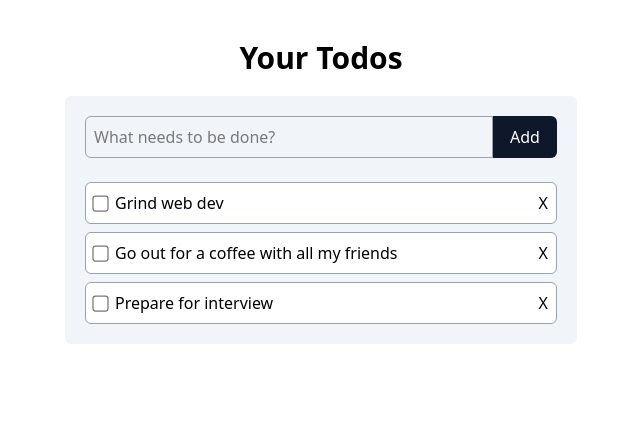
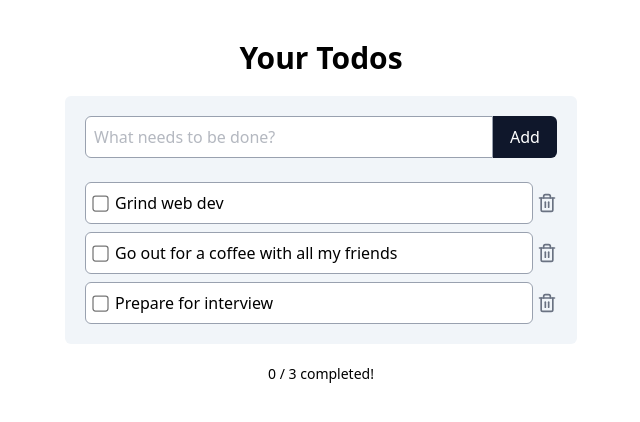
Before and after one commit to ioannides-agg/todolist-webapp, a React (Vite) app in the folder todolist-front/: page / in a window 1280 px wide. Shown: the top 422 px of the page, without its empty margins (319-959 px from the left). Built offline with nearby package versions, Linux system fonts and the light colour scheme.

Commit message:
added custom hook to bundle logic, todo summary fixed ug with ids

```diff
--- a/todolist-front/src/App.tsx
+++ b/todolist-front/src/App.tsx
@@ -1,32 +1,17 @@
-import { useState } from "react"
-import { dummyData } from "./data/todos"
 import AddTodoForm from "./components/AddTodoForm";
 import TodoList from "./components/TodoList";
+import TodoSummary from "./components/TodoSummary";
+import useTodos from "./hooks/useTodos";
 
 function App() {
-  const [todos, setTodos] = useState(dummyData);
-
-  function setTodoCompleted(id: number, completed: boolean) {
-    setTodos((prevTodos) => prevTodos.map((todo) => (todo.id === id ? { ...todo, completed } : todo)));
-  }
-
-  function setTodoDeleted(id: number) {
-    setTodos((prevTodos) => prevTodos.filter((todo) => todo.id !== id))
-  }
-
-  function addTodo(title: string) {
-    setTodos((prevTodos) => [
-      {
-        id: prevTodos.length + 1,
-        title,
-        completed: false
-      },
-      ...prevTodos
-    ]);
-  }
+  const { todos,
+    setTodoCompleted,
+    setTodoDeleted,
+    addTodo,
+    deleteAllCompletedTodos } = useTodos();
 
   return (
-    <main className="py-10 h-screen space-y-5">
+    <main className="py-10 h-screen space-y-5 overflow-y-auto">
       <h1 className="font-bold text-3xl text-center">Your Todos</h1>
       <div className="max-w-lg mx-auto bg-slate-100 rounded-md p-5 space-y-6">
         <AddTodoForm onSubmit={addTodo} />
@@ -36,6 +21,9 @@ function App() {
           onDeletedChange={setTodoDeleted}
         />
       </div>
+      {todos.length > 0 && (
+        <TodoSummary todos={todos} deleteAllCompleted={deleteAllCompletedTodos} />
+      )}
     </main>
   )
 }
--- a/todolist-front/src/components/AddTodoForm.tsx
+++ b/todolist-front/src/components/AddTodoForm.tsx
@@ -22,7 +22,7 @@ export default function AddTodoForm({ onSubmit }: AddTodoFormProps) {
                 value={input}
                 onChange={(e) => setInput(e.target.value)}
                 placeholder="What needs to be done?"
-                className="rounded-s-md grow border border-gray-400 p-2"
+                className="rounded-s-md grow border border-gray-400 p-2 text-gray-500 bg-white"
             />
             <button
                 type="submit"
--- a/todolist-front/src/components/TodoItem.tsx
+++ b/todolist-front/src/components/TodoItem.tsx
@@ -1,3 +1,4 @@
+import { Trash2 } from "lucide-react";
 import type { Todo } from "../types/todo"
 
 interface TodoItemProps {
@@ -8,8 +9,8 @@ interface TodoItemProps {
 
 export default function TodoItem({ todo, onCompletedChange, onDeletedChange }: TodoItemProps) {
     return (
-        <div>
-            <label className="flex items-center gap-2 border rounded-md p-2 border-gray-400 bg-white hover:bg-slate-50">
+        <div className="flex items-center gap-1">
+            <label className="flex items-center gap-2 border rounded-md p-2 border-gray-400 bg-white hover:bg-slate-50 grow">
                 <input
                     type="checkbox"
                     checked={todo.completed}
@@ -20,11 +21,11 @@ export default function TodoItem({ todo, onCompletedChange, onDeletedChange }: T
                 <span className={todo.completed ? "line-through text-gray-400" : ""}>
                     {todo.title}
                 </span>
+            </label>
 
-                <button className="ml-auto" onClick={() => onDeletedChange(todo.id)}>
-                    X
-                </button>
-            </label>
+            <button className="ml-auto" onClick={() => onDeletedChange(todo.id)}>
+                <Trash2 size={20} className="text-gray-500" />
+            </button>
         </div>
     )
 }
--- a/todolist-front/src/components/TodoList.tsx
+++ b/todolist-front/src/components/TodoList.tsx
@@ -16,10 +16,17 @@ export default function TodoList({ todos, onCompletedChange, onDeletedChange }:
     });
 
     return (
-        <div className="space-y-2">
-            {todoSorted.map((todo) => (
-                <TodoItem key={todo.id} todo={todo} onCompletedChange={onCompletedChange} onDeletedChange={onDeletedChange} />
-            ))}
-        </div>
+        <>
+            <div className="space-y-2">
+                {todoSorted.map((todo) => (
+                    <TodoItem key={todo.id} todo={todo} onCompletedChange={onCompletedChange} onDeletedChange={onDeletedChange} />
+                ))}
+            </div>
+            {todos.length === 0 && (
+                <p className="text-center text-sm text-gray-500">
+                    All done for today!
+                </p>
+            )}
+        </>
     );
 }
--- /dev/null
+++ b/todolist-front/src/components/TodoSummary.tsx
@@ -0,0 +1,27 @@
+import type { Todo } from "../types/todo";
+
+interface TodoSummaryProps {
+    todos: Todo[];
+    deleteAllCompleted: () => void
+}
+
+export default function TodoSummary({ todos, deleteAllCompleted }: TodoSummaryProps) {
+    const completed = todos.filter(todo => todo.completed);
+
+    return (
+        <div className="text-center space-y-2">
+            <p className="text-sm font-medium">
+                {completed.length} / {todos.length} completed!
+            </p>
+
+            {completed.length > 0 && (
+                <button
+                    onClick={deleteAllCompleted}
+                    className="text-red-500 hover:underline text-sm font-bold"
+                >
+                    Delete all completed
+                </button>
+            )}
+        </div>
+    )
+}
--- /dev/null
+++ b/todolist-front/src/hooks/useTodos.ts
@@ -0,0 +1,45 @@
+import { useEffect, useState } from "react"
+import { dummyData } from "../data/todos"
+import type { Todo } from "../types/todo";
+
+export default function useTodos() {
+      const [todos, setTodos] = useState(() => {
+        const saved: Todo[] = JSON.parse(localStorage.getItem("todos") || "[]");
+        return saved.length > 0 ? saved : dummyData;
+      });
+
+      useEffect(() => {
+        localStorage.setItem("todos", JSON.stringify(todos));
+      }, [todos]);
+
+      function setTodoCompleted(id: number, completed: boolean) {
+        setTodos((prevTodos) => prevTodos.map((todo) => (todo.id === id ? { ...todo, completed } : todo)));
+      }
+
+      function setTodoDeleted(id: number) {
+        setTodos((prevTodos) => prevTodos.filter((todo) => todo.id !== id));
+      }
+
+      function addTodo(title: string) {
+        setTodos((prevTodos) => [
+          {
+            id: Date.now(),
+            title,
+            completed: false
+          },
+          ...prevTodos
+        ]);
+      }
+
+      function deleteAllCompletedTodos() {
+        setTodos((prevTodos) => prevTodos.filter((todo) => !todo.completed));
+      }
+
+      return {
+        todos,
+        setTodoCompleted,
+        setTodoDeleted,
+        addTodo,
+        deleteAllCompletedTodos
+      }
+}
```
